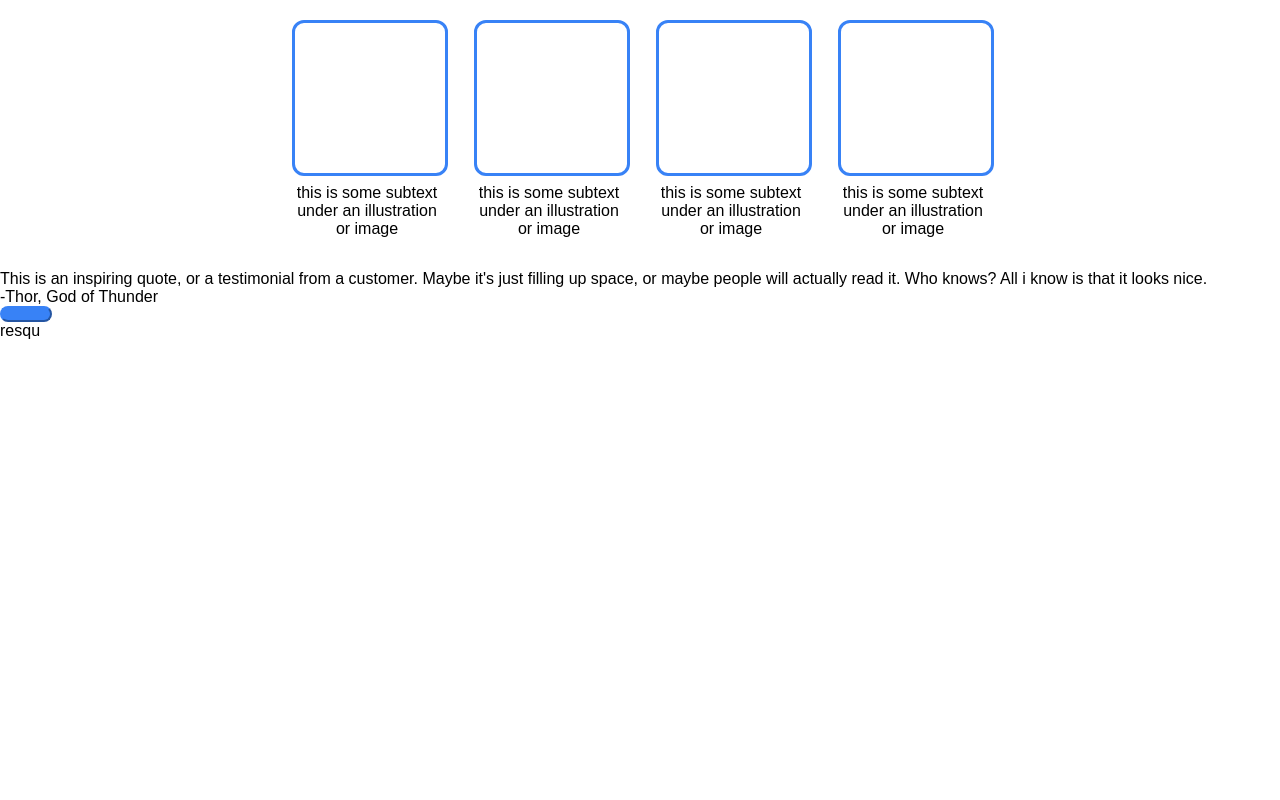
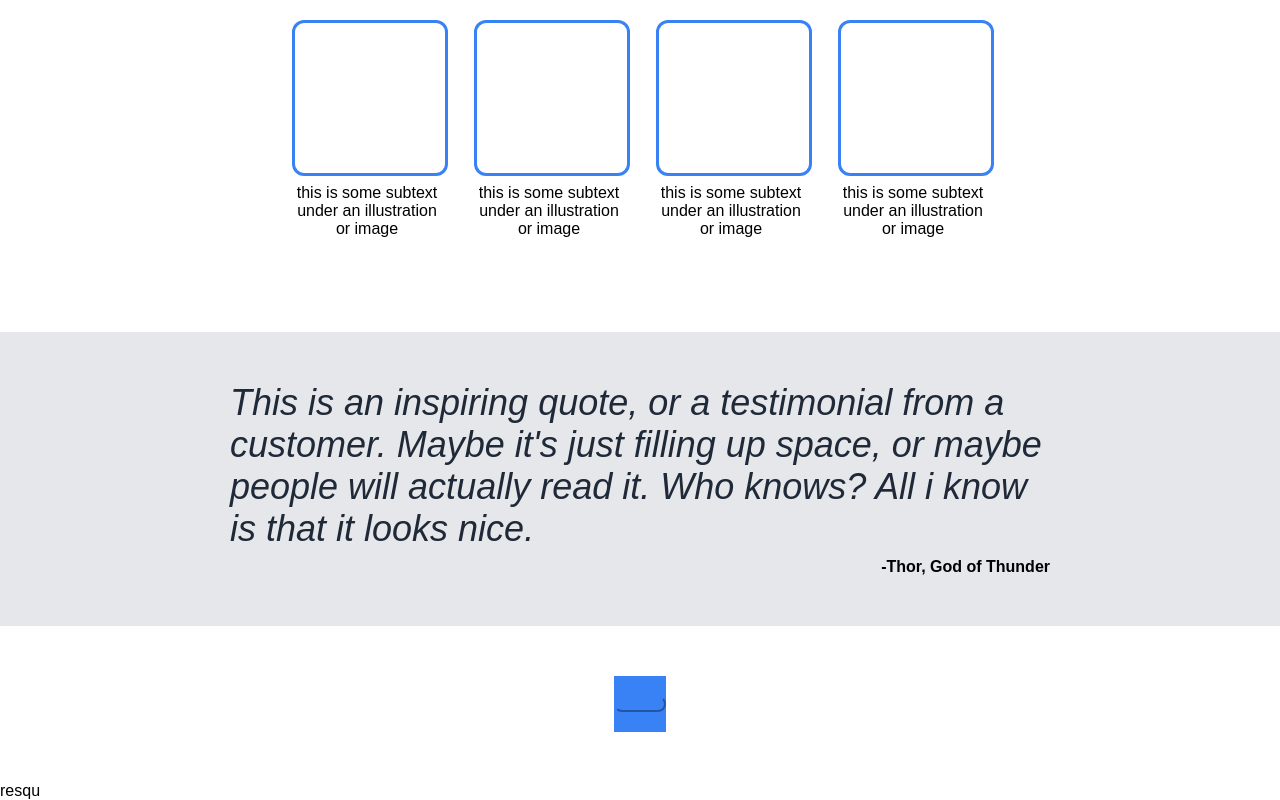
Before and after one commit to resq-u/top-foundation1, a plain HTML site: page index.html in a window 1280 px wide. Shown: the part 504-1304 px from the top of the page. Before the commit the page ends 844 px from the top, so only its background shows below. Drawn offline with Linux system fonts and the light colour scheme.

Commit message:
Create styles for quote-container and its contents

```diff
--- a/index.html
+++ b/index.html
@@ -66,10 +66,12 @@
         </div>
 
         <div class="quote-container">
-            <div class="quote">
-                This is an inspiring quote, or a testimonial from a customer. Maybe it's just filling up space, or maybe people will actually read it. Who knows? All i know is that it looks nice.
+            <div class="quote-cont">
+                <div class="quote">
+                    This is an inspiring quote, or a testimonial from a customer. Maybe it's just filling up space, or maybe people will actually read it. Who knows? All i know is that it looks nice.
+                </div>
+                <div class="author">-Thor, God of Thunder</div>
             </div>
-            <div class="author">-Thor, God of Thunder</div>
         </div>
 
         <div class="signup">
--- a/style.css
+++ b/style.css
@@ -5,6 +5,7 @@ body {
     padding: 0;
     font-family: Arial, Helvetica, sans-serif;
     min-height: 100vh;
+    box-sizing: border-box;
 }
 
 .header {
@@ -38,6 +39,7 @@ a {
 
 }               /* header */
 
+/*---------------------------------------*/
 .about-top {
     display: flex;
     background-color: #1F2937;
@@ -97,15 +99,15 @@ button {
     max-width: 40vh;
 }               /* top */
 
+/*---------------------------------------*/
 .info {
     display: flex;
     flex-direction: column;
     background-color: white;
     align-items: center;
     justify-content: center;
-    padding: 50px;
-
-}
+    padding: 50px 0;
+}               /* info */
 
 .info-header {
     display: flex;
@@ -114,16 +116,15 @@ button {
     font-weight: 1000;
     margin-bottom: 42px;
     text-align: center;
-}
+}               /* info */
 
 .card-container {
     display: flex;
-    height: 150px;
     justify-content: center;
     gap: 32px;
     padding-bottom: 50px;
     flex-wrap: wrap;
-}
+}               /* info */
 
 .card-cont {
     display: flex;
@@ -132,7 +133,7 @@ button {
     height: 212px;
     min-height: 0;
     flex-wrap: row;
-}
+}               /* info */
 
 .card {
     display: flex;
@@ -141,10 +142,53 @@ button {
     width: 150px;
     height: 150px;
     flex-shrink: 0;
-}
+}               /* info */
 
 .subtext {
     display: flex;
     text-align: center;
     margin-top: 8px;
+}               /* info */
+/*------------------------------------------*/
+.quote-container {
+    display: flex;
+    background-color: #E5E7EB;
+    justify-content: center;
+    align-items: center;
+    padding: 50px ;
+}               /* quote */
+
+.quote-cont {
+    display: flex;
+    flex-direction: column;
+    width: 820px;
+}               /* quote */
+
+.quote {
+    display: flex;
+    font-size: 36px;
+    font-style: italic;
+    color: #1F2937;
+    margin-bottom: 8px;
+}               /* quote */
+
+.author {
+    display: flex;
+    align-self: flex-end;
+    font-weight: 900;
+}               /* quote */
+
+/*------------------------------------------*/
+
+.signup {
+    display: flex;
+    padding: 50px;
+    justify-content: center;
+    align-items: center;
 }
+
+.bluecard {
+    display: flex;
+    background-color: #3882F6;
+    padding: 20px 0;
+}
```
